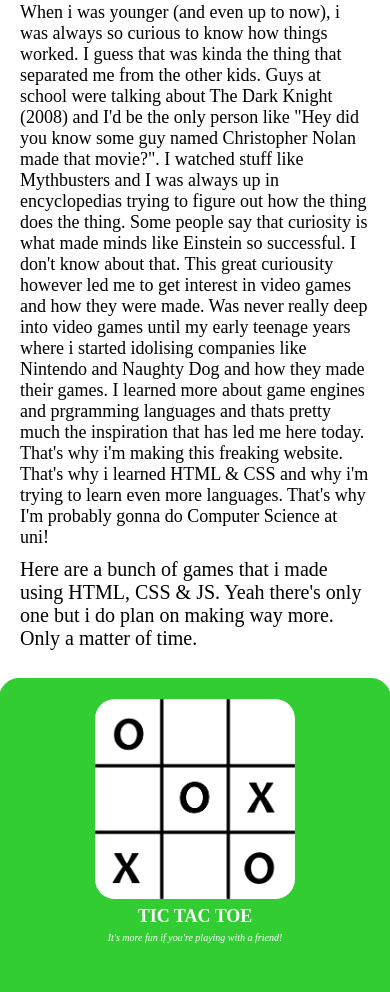
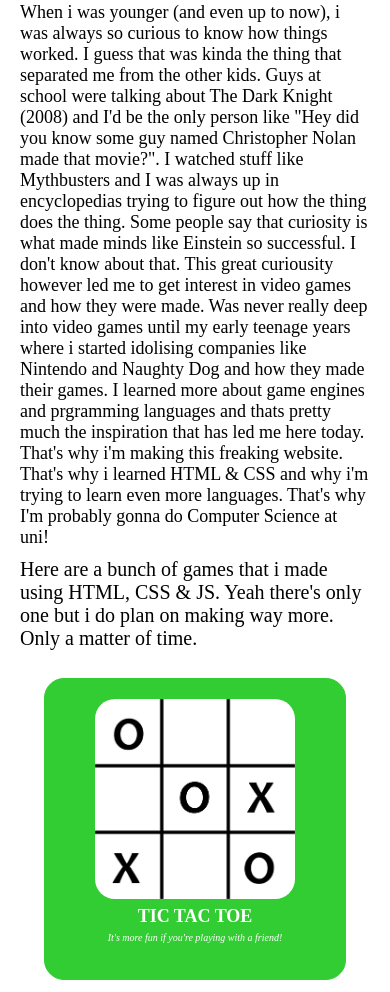
Before and after one commit to lcarlxx/lukes-web, a plain HTML site: page games.html in a window 390 px wide. Shown: the part 108-1100 px from the top of the page. Drawn offline with Linux system fonts and the light colour scheme.

Commit message:
Update games.html

```diff
--- a/games.html
+++ b/games.html
@@ -97,8 +97,8 @@
                 color: white;
                 border-radius: 20px;
                 margin-bottom: 20px;
-                width: 350px;
-                height: 350px;
+                width: 280px;
+                height: 280px;
             }
             .card-heading {
                 margin-top: 5px;
@@ -119,6 +119,12 @@
                 margin-top: 10px;
                 margin-bottom: 10px;
                 font-size: 20px;
+            }
+            @media only screen and (max-width: 400px) {
+                .card {
+                    width: 260px;
+                    height: 260px;
+                }
             }
         </style>
     </head>
```
